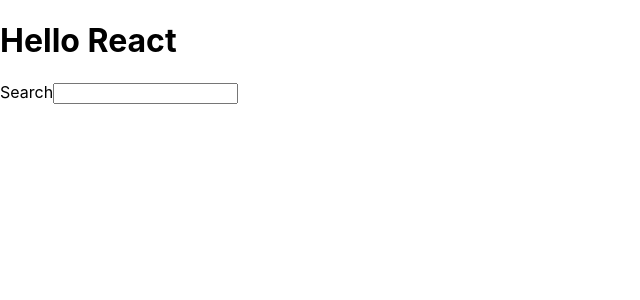
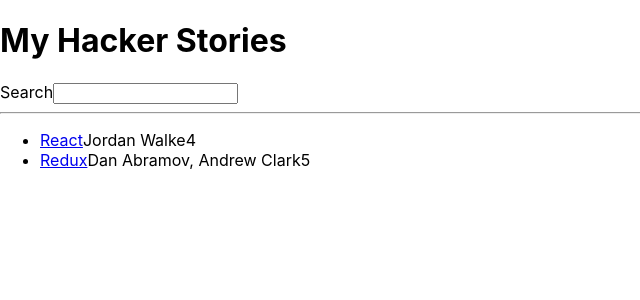
Before and after one commit to badgerbadgers/hacker-stories, a React (Create React App) app: page / in a window 1280 px wide. Shown: the top 300 px of the page, without its empty margins (0-640 px from the left). Built offline with nearby package versions, Linux system fonts and the light colour scheme.

Commit message:
code from Lists in React

```diff
--- a/src/App.js
+++ b/src/App.js
@@ -1,15 +1,45 @@
 import * as React from 'react';
 
-function getTitle(title) {
-  return title;
-}
+const list = [
+  {
+    title: 'React',
+    url: 'https://reactjs.org/',
+    author: 'Jordan Walke',
+    num_comments: 3,
+    points: 4,
+    objectID: 0,
+}, {
+    title: 'Redux',
+    url: 'https://redux.js.org/',
+    author: 'Dan Abramov, Andrew Clark',
+    num_comments: 2,
+    points: 5,
+    objectID: 1,
+}, ];
+
 function App() {
   return (
     <div>
-      <h1>Hello {getTitle('React')}</h1>
+      <h1>My Hacker Stories</h1>
 
       <label htmlFor='search'>Search</label>
       <input id="search" type="text" />
+
+      <hr />
+      <ul>
+        {list.map(function (item) {
+          return (
+            <li key={item.objectID}>
+              <span>
+                <a href={item.url}>{item.title}</a>
+              </span>
+              <span>{item.author}</span>
+              <span>{item.num_comments.comments}</span>
+              <span>{item.points}</span>
+            </li>
+          )
+        })}
+      </ul>
     </div>
     );
   }
```
